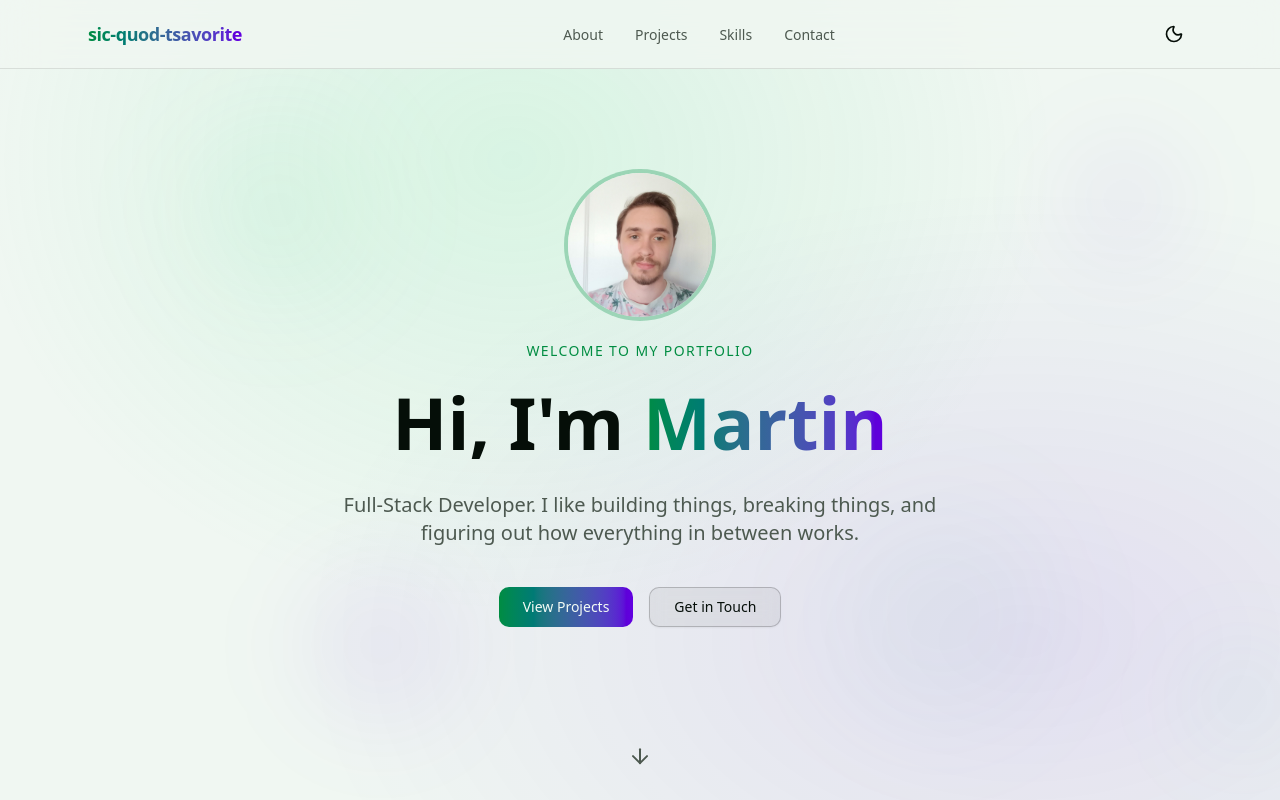
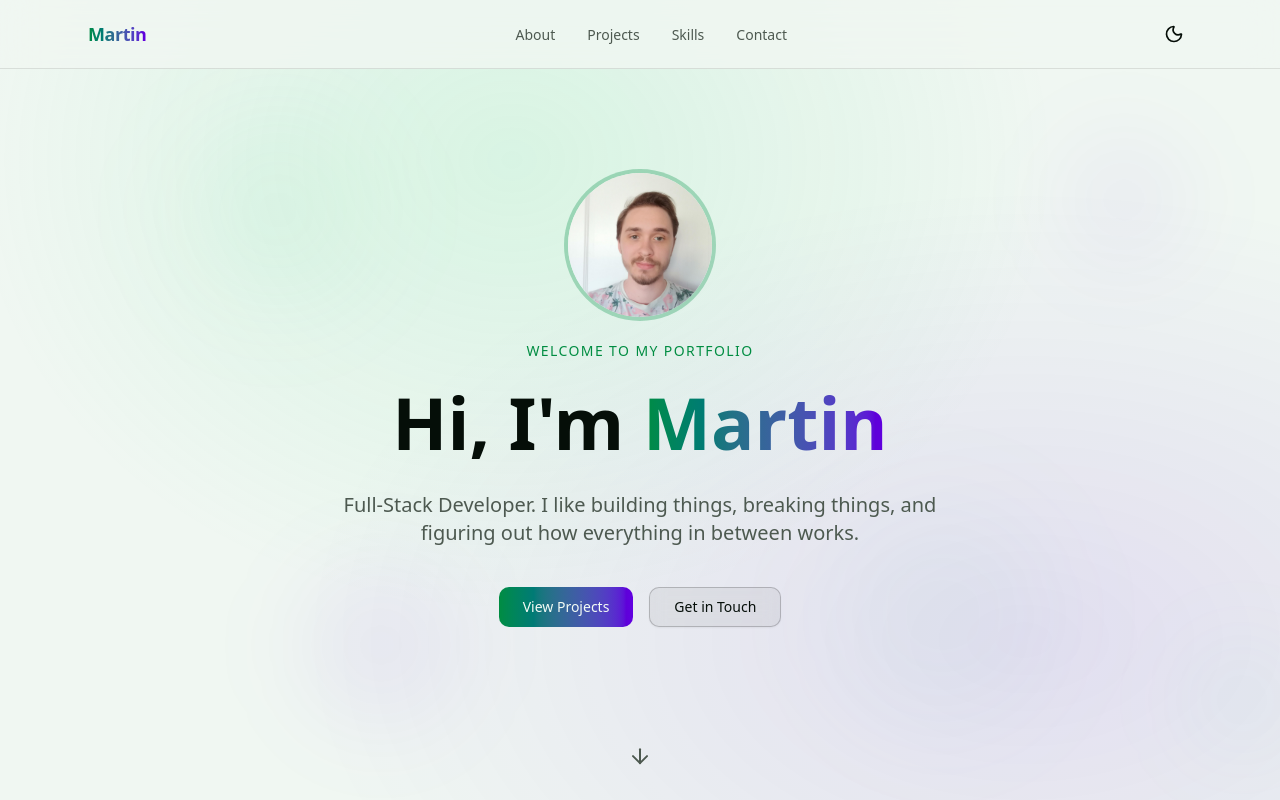
Before and after one commit to sic-quod-tsavorite/sic-quod-tsavorite.github.io, a React (Vite) app: page / in a window 1280 px wide. Shown: the top 800 px of the page. Built offline with nearby package versions, Linux system fonts and the light colour scheme.

Commit message:
chore: update nav logo text
Change logo text from "sic-quod-tsavorite" to "Martin".

```diff
--- a/src/components/Navigation.tsx
+++ b/src/components/Navigation.tsx
@@ -49,7 +49,7 @@ export function Navigation() {
             )}
           </AnimatePresence>
           <span className="from-primary via-secondary to-primary bg-linear-to-r bg-size-[200%_auto] bg-clip-text text-transparent transition-[background-position] duration-300 group-hover/logo:bg-position-[100%_center]">
-            sic-quod-tsavorite
+            Martin
           </span>
         </button>
 
```
